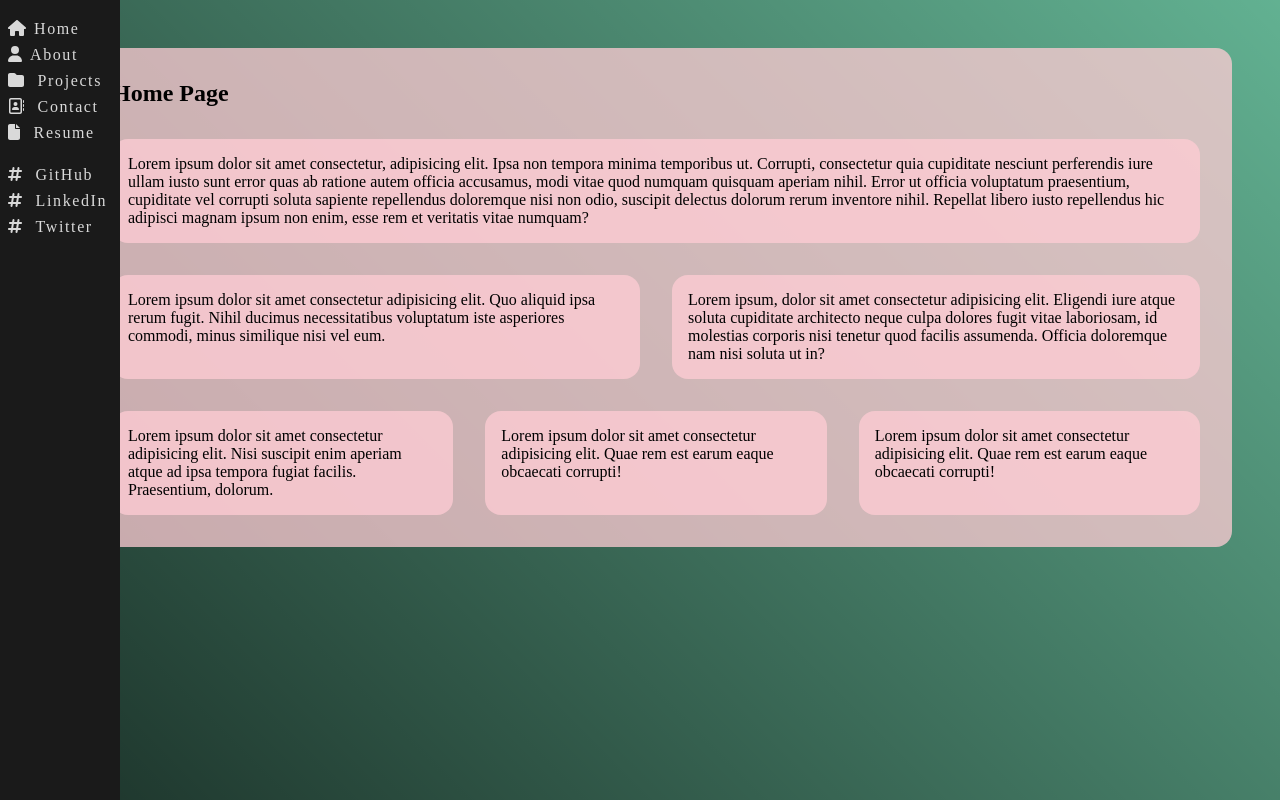
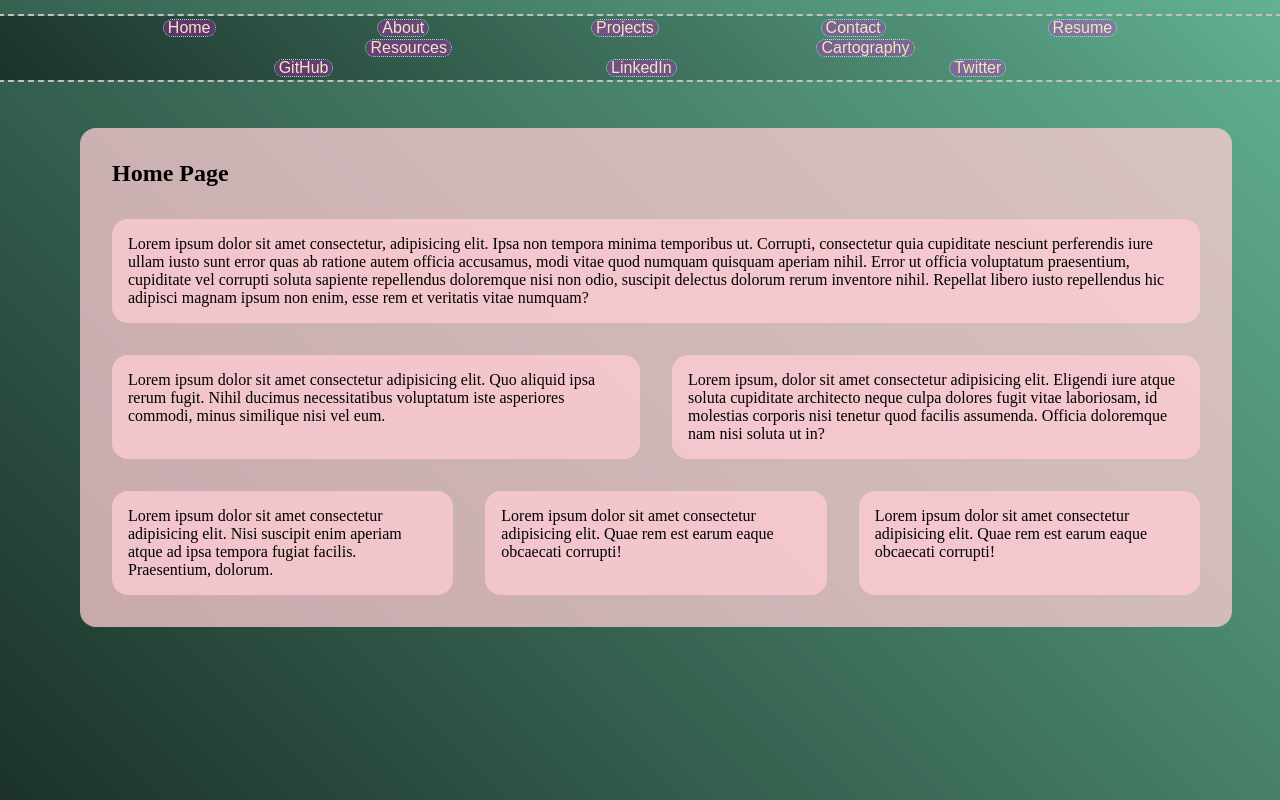
Before and after one commit to franco-ortega/portfolio-playground, a Next.js app: page / in a window 1280 px wide. Built offline with nearby package versions, Linux system fonts and the light colour scheme.

Commit message:
replace side nav with top nav

```diff
--- a/components/layout/Layout.jsx
+++ b/components/layout/Layout.jsx
@@ -1,6 +1,5 @@
 import Head from 'next/head';
-import Sidebar from '../sidebar/Sidebar';
-// import Nav from '../nav/Nav';
+import Nav from '../nav/Nav';
 import styles from './Layout.module.scss';
 
 const Layout = ({ children }) => {
@@ -15,11 +14,9 @@ const Layout = ({ children }) => {
         <link rel="icon" href="/favicon.ico" />
       </Head>
       <header>
-        {/* <Nav /> */}
-        <Sidebar />
+        <Nav />
       </header>
       <main>{children}</main>
-      {/* <footer>Footer!</footer> */}
     </div>
   );
 };
```
